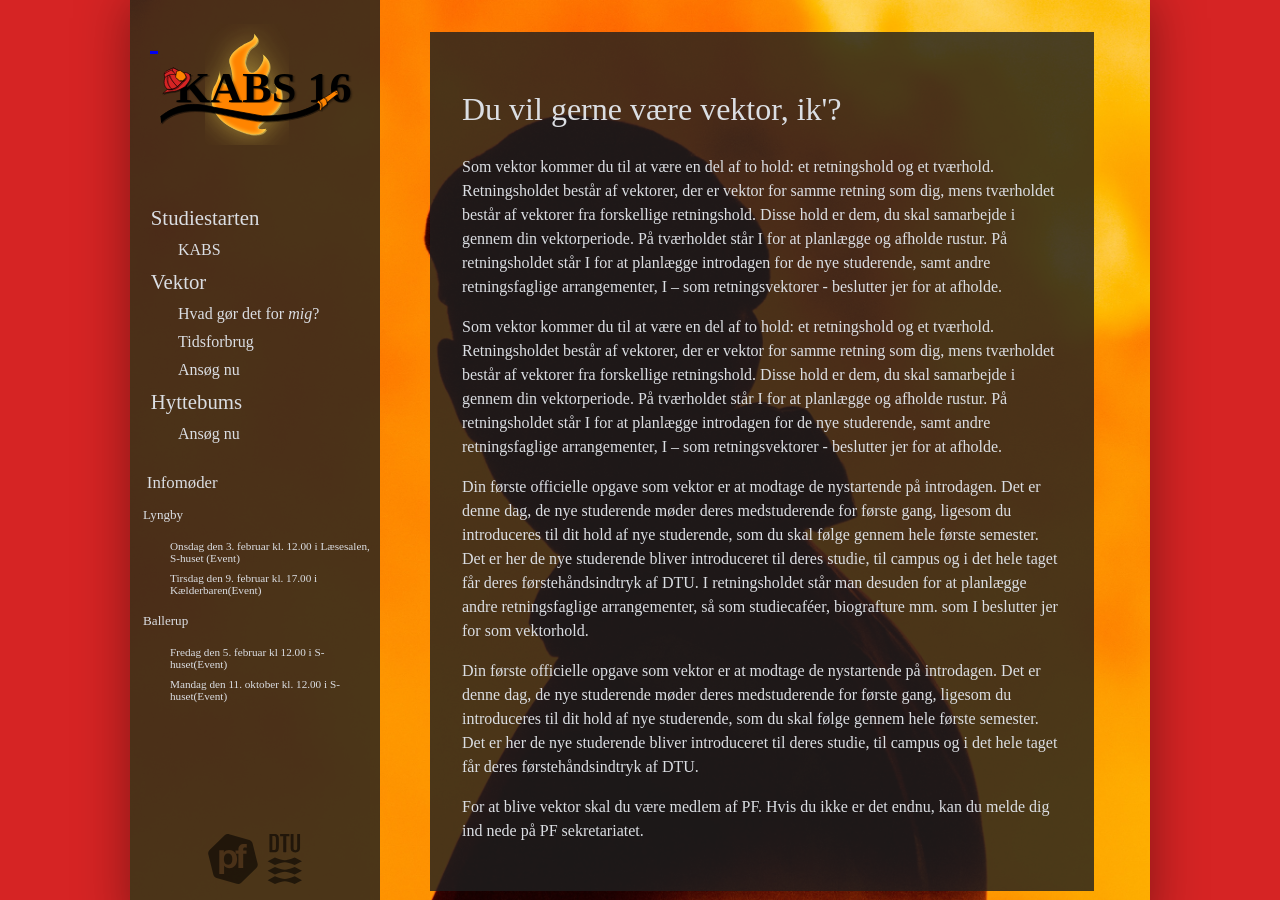
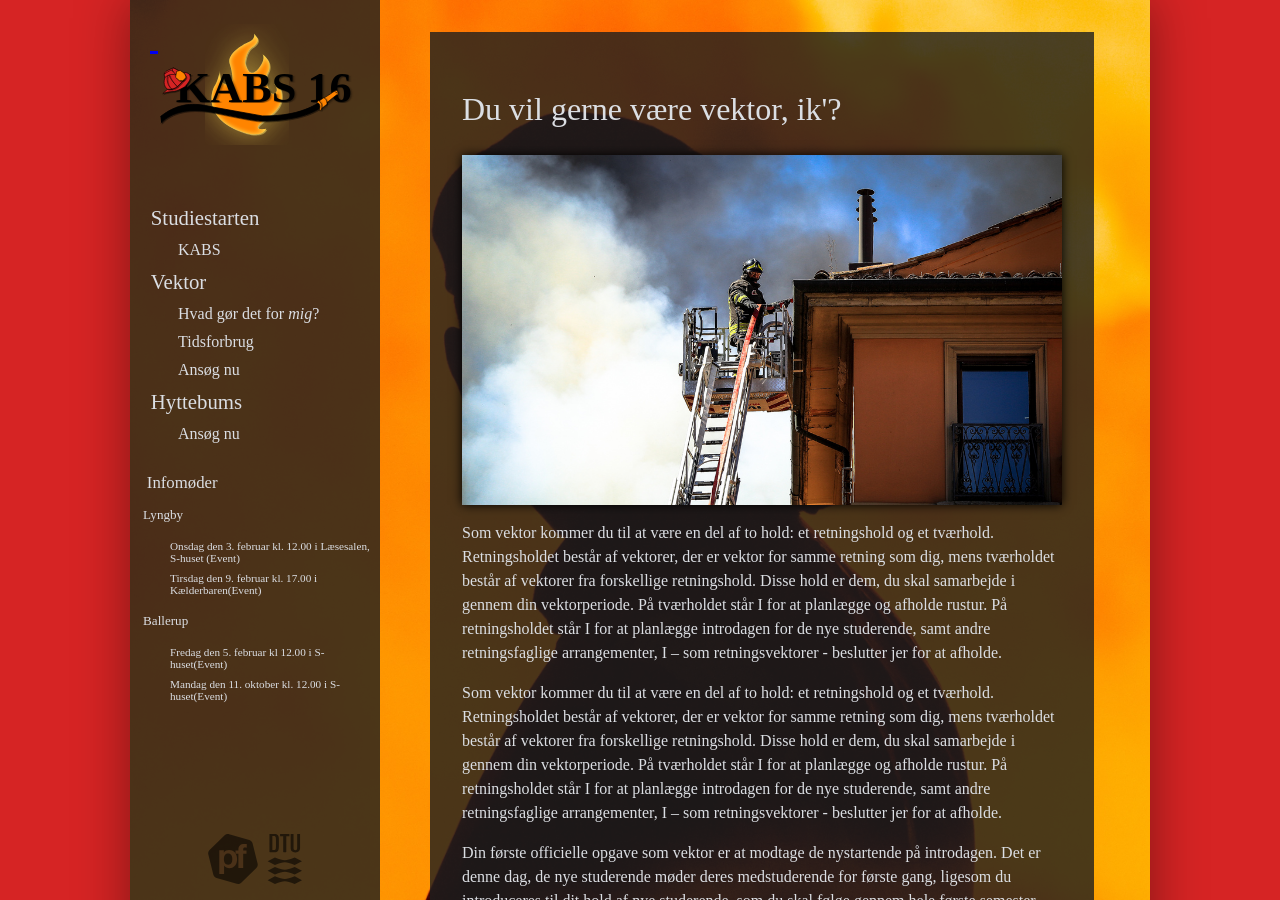
Before and after one commit to KABSDTU/kabsdtu.github.io, a Jekyll site: the page built from vektor.md, in a window 1280 px wide and 900 px high. Built offline with Jekyll 4.4.1, drawn with Linux system fonts in a browser that asks for light colours; some web fonts are replaced.

Commit message:
pic update

```diff
--- a/index.html
+++ b/index.html
@@ -6,6 +6,9 @@
 <h1>We didn't start the fire!</h1>
 
 <p>KABS16 har tændt sirenen og kører med fuld fart for at skabe en flammende studiestart. Til det har vi brug for dig! Så brænder du for at lave projekter, skabe netværk og være med at skabe en studiestart som oser af sjov og nye oplevelser? Så søg som Vektor16.</p>
+
+<div id="poster-image" style="background-image: url('/static/img/t5.jpg');">
+</div>
 
 <p>Ansøgningen til at blive Vektor16 er åben og kan findes her. <a href="/vektor.html">Læs mere på siden om det at blive vektor og hvad det gør for dig.</a></p>
 
--- a/vektor.md
+++ b/vektor.md
@@ -4,6 +4,9 @@
 ---
 
 <h1>Du vil gerne være vektor, ik'?</h1>
+
+<div id="poster-image" style="background-image: url('/static/img/t3.jpg');">
+</div>
 
 <p>Som vektor kommer du til at være en del af to hold: et retningshold og et tværhold. Retningsholdet består af vektorer, der er vektor for samme retning som dig, mens tværholdet består af vektorer fra forskellige retningshold. Disse hold er dem, du skal samarbejde i gennem din vektorperiode. På tværholdet står I for at planlægge og afholde rustur. På retningsholdet står I for at planlægge introdagen for de nye studerende, samt andre retningsfaglige arrangementer, I – som retningsvektorer - beslutter jer for at afholde.</p>
 
```
Also changed, not shown: studiestarten.md (+1 -1 lines), static/img/FZ06BEDMFE.jpg (added), static/img/t7.jpg (renamed from static/img/12486075_10208173905604118_8200443930449857531_o.jpg), 2 other files.
